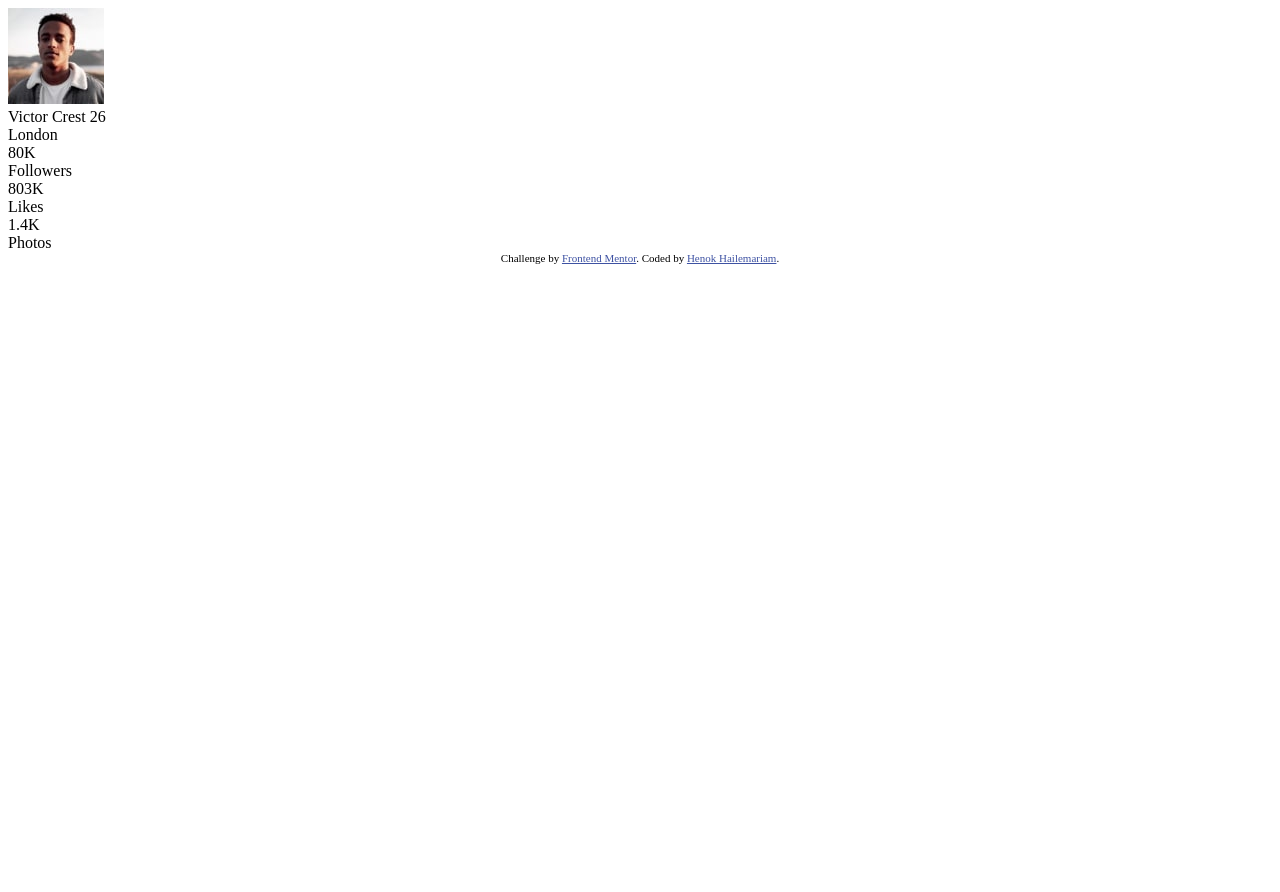
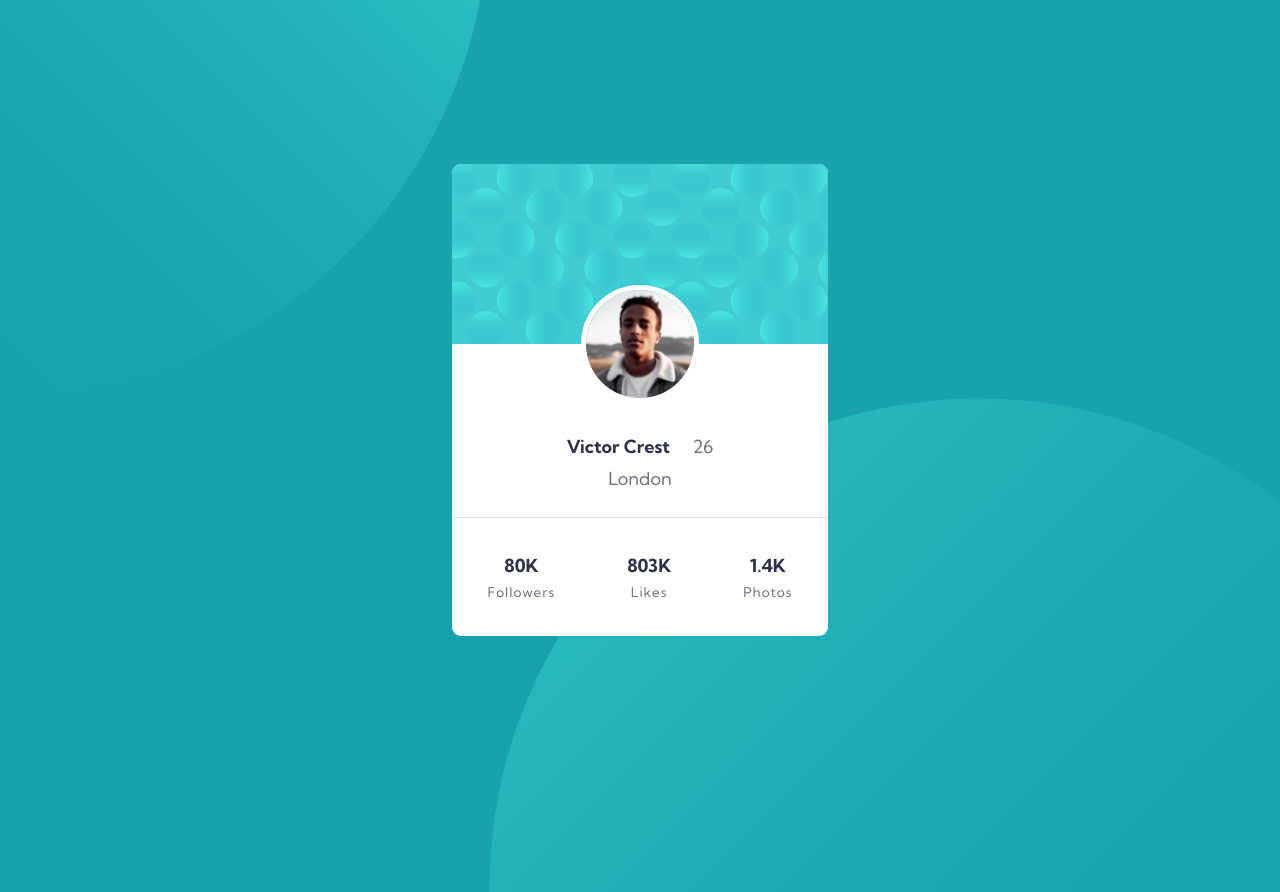
Before and after one commit to henokhm/frontend-mentors-profile-card-component, a plain HTML site: page index.html in a window 1280 px wide. Before the commit the page ends 800 px from the top, so only its background shows below. Drawn offline with Linux system fonts and the light colour scheme.

Commit message:
add styles

```diff
--- /dev/null
+++ b/css/styles.css
@@ -0,0 +1,99 @@
+@import url("https://fonts.googleapis.com/css2?family=Kumbh+Sans:wght@400;700&display=swap");
+
+body {
+  margin: 0;
+  padding: 0;
+  background: hsl(185, 75%, 39%);
+  font-family: "Kumbh Sans", sans-serif;
+  font-size: 18px;
+  height: 100vh;
+  display: grid;
+  place-items: center;
+}
+
+.card {
+  background: #fff;
+  display: flex;
+  flex-direction: column;
+  border-radius: 0.5em;
+  overflow: hidden;
+}
+
+.card__cover-pic {
+  background-image: url("../images/bg-pattern-card.svg");
+  background-size: cover;
+  height: 10em; /* ? */
+}
+
+.card__profile-pic {
+  border-radius: 50%;
+  border: 5px solid #fff;
+  width: 6em;
+  align-self: center;
+  transform: translateY(-50%); /* position relative? */
+}
+
+.card__user-details {
+  display: flex;
+  flex-direction: column;
+  align-items: center;
+  margin-top: -1.5em; /* ? */
+  padding-bottom: 1.5em;
+  border-bottom: hsl(227, 10%, 46%, 20%) solid 1px;
+}
+
+.card__user-name {
+  font-weight: 700;
+  color: hsl(229, 23%, 23%);
+}
+
+.card__user-age {
+  padding-left: 1em;
+  color: hsl(227, 10%, 46%);
+}
+
+.card__user-city {
+  padding-top: 0.5em;
+  color: hsl(227, 10%, 46%);
+}
+
+.card__profile-stats {
+  display: flex;
+}
+
+.card__stat-item {
+  margin: 2em;
+  display: flex;
+  flex-direction: column;
+  align-items: center;
+}
+
+.card__stat-title {
+  font-weight: 700;
+  color: hsl(229, 23%, 23%);
+}
+
+.card__stat-subtitle {
+  font-size: 0.75em;
+  padding-top: 0.5em;
+  color: hsl(227, 10%, 46%);
+  letter-spacing: 1px;
+}
+
+.bg-pattern-top {
+  position: relative;
+  z-index: -1;
+  transform: translate(-50%, -50%);
+}
+
+.bg-pattern-bottom {
+  position: relative;
+  z-index: -1;
+  transform: translate(50%, 50%);
+}
+
+.position-abs {
+  width: 100vw;
+  position: absolute;
+  overflow: hidden;
+}
--- a/index.html
+++ b/index.html
@@ -11,26 +11,21 @@
       sizes="32x32"
       href="./images/favicon-32x32.png"
     />
+    <link rel="stylesheet" href="./css/styles.css" />
 
     <title>Frontend Mentor | Profile card component</title>
-
-    <!-- Feel free to remove these styles or customise in your own stylesheet 👍 -->
-    <style>
-      .attribution {
-        font-size: 11px;
-        text-align: center;
-      }
-      .attribution a {
-        color: hsl(228, 45%, 44%);
-      }
-    </style>
   </head>
   <body>
+    <div class="position-abs">
+      <img src="./images/bg-pattern-top.svg" alt="" class="bg-pattern-top" />
+    </div>
     <div class="card">
       <div class="card__cover-pic"></div>
-      <div class="card__profile-pic">
-        <img src="./images/image-victor.jpg" alt="Victor profile picture" />
-      </div>
+      <img
+        class="card__profile-pic"
+        src="./images/image-victor.jpg"
+        alt="Victor profile picture"
+      />
       <div class="card__user-details">
         <div>
           <span class="card__user-name">Victor Crest</span>
@@ -53,11 +48,12 @@
         </div>
       </div>
     </div>
-    <div class="attribution">
-      Challenge by
-      <a href="https://www.frontendmentor.io?ref=challenge" target="_blank"
-        >Frontend Mentor</a
-      >. Coded by <a href="#">Henok Hailemariam</a>.
+    <div class="position-abs">
+      <img
+        src="./images/bg-pattern-bottom.svg"
+        alt=""
+        class="bg-pattern-bottom"
+      />
     </div>
   </body>
 </html>
```
